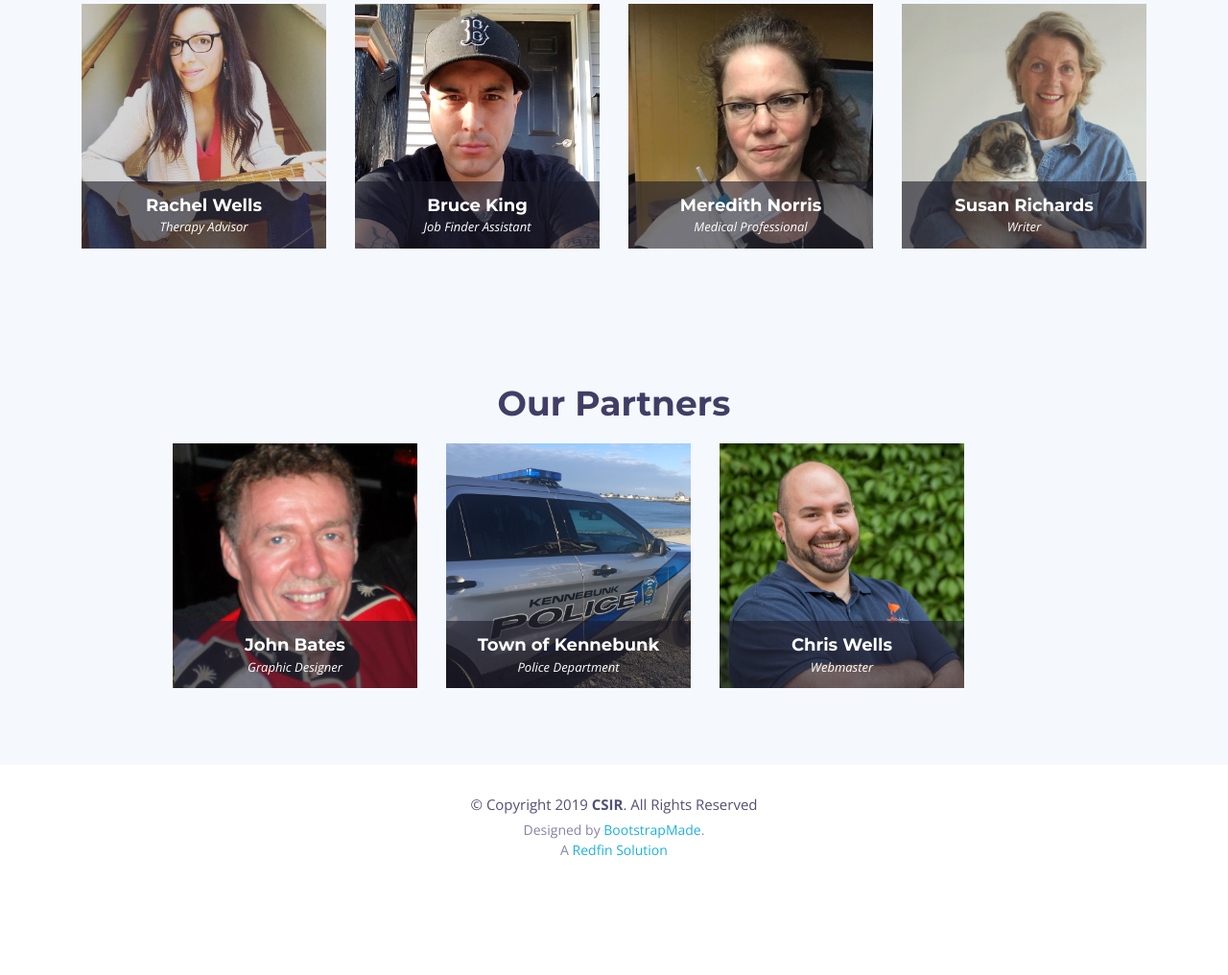
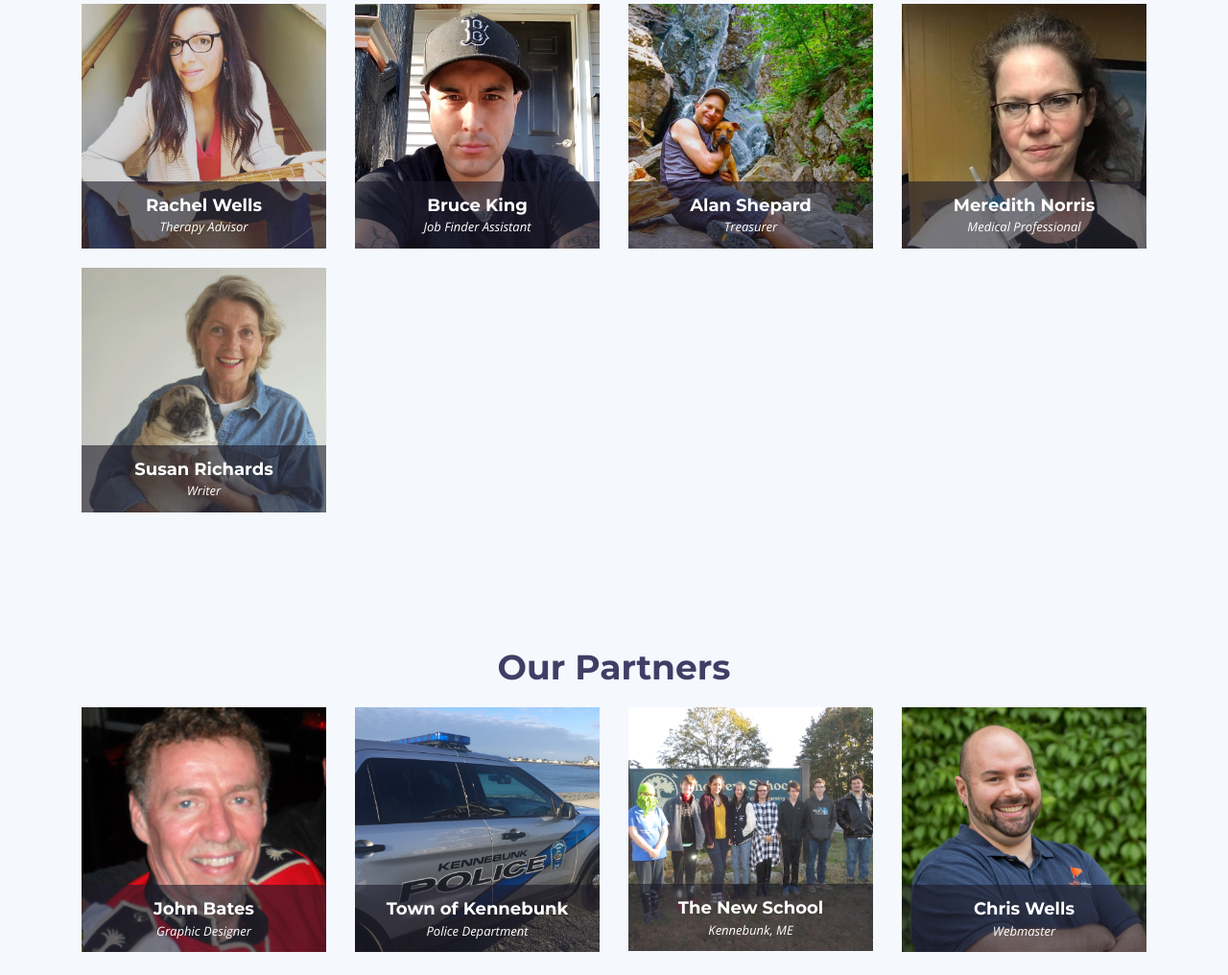
Before and after one commit to chrisfromredfin/csir, a plain HTML site: page team.html in a window 1280 px wide. Shown: the part 1300-2316 px from the top of the page at 96% size. Drawn offline with nearby package versions, Linux system fonts and the light colour scheme.

Commit message:
update team for new school and alan

```diff
--- a/team.html
+++ b/team.html
@@ -33,11 +33,11 @@
     <link
     href="css/style.css" rel="stylesheet">
   <!-- =======================================================
-                                                                                                                                                                                    Theme Name: Rapid
-                                                                                                                                                                                    Theme URL: https://bootstrapmade.com/rapid-multipurpose-bootstrap-business-template/
-                                                                                                                                                                                    Author: BootstrapMade.com
-                                                                                                                                                                                    License: https://bootstrapmade.com/license/
-                                                                                                                                                                                  ======================================================= -->
+                                                                                                                                                                                                          Theme Name: Rapid
+                                                                                                                                                                                                          Theme URL: https://bootstrapmade.com/rapid-multipurpose-bootstrap-business-template/
+                                                                                                                                                                                                          Author: BootstrapMade.com
+                                                                                                                                                                                                          License: https://bootstrapmade.com/license/
+                                                                                                                                                                                                        ======================================================= -->
   </head>
 
   <body>
@@ -301,6 +301,36 @@
 
 
             <div class="col-lg-3 col-md-6 wow fadeInUp" data-wow-delay="0.3s">
+              <div class="modal" id="team-as" role="dialog" tabindex="-1">
+                <div class="modal-dialog" role="document">
+                  <div class="modal-content">
+                    <div class="modal-header">
+                      <h5 class="modal-title">Alan Shepard</h5>
+                      <button aria-label="Close" class="close" data-dismiss="modal" type="button">
+                        <span aria-hidden="true">&times;</span>
+                      </button>
+                    </div>
+                    <div class="modal-body">
+                      <p>Alan is a current president of the Kennebunk Free Library Board of Trustees, and a member of Kennebunk Portside Rotary (Past president and District Secretary), Heartwood College of Art Board of Director, and is currently on the Board for Maine Stage Shakespeare.</p>
+                      <p>He is a former member of the Board of the Brick Store Museum,the Kennebunk Planning Board, and the Zoning Rewrite Committee. He also served on the MSAD 71 Board of directors for 9 years, and was the chairman of the building committees for the Middle School of the Kennebunks, and the Kennebunk Elementary School. His hobbies include, tennis, running, flyfishing, scuba diving, paddle tennis,road biking, hiking,jazz (tenor sax) photography and writing.</p>
+                    </div>
+                  </div>
+                </div>
+              </div>
+              <a data-target="#team-as" data-toggle="modal" href="#team-alan-shepard">
+                <div class="member">
+                  <img alt="" class="img-fluid" src="img/team/alan-shepard.jpg">
+                  <div class="member-info">
+                    <div class="member-info-content">
+                      <h4>Alan Shepard</h4>
+                      <span>Treasurer</span>
+                    </div>
+                  </div>
+                </div>
+              </a>
+            </div>
+
+            <div class="col-lg-3 col-md-6 wow fadeInUp" data-wow-delay="0.3s">
               <div class="modal" id="team-mr" role="dialog" tabindex="-1">
                 <div class="modal-dialog" role="document">
                   <div class="modal-content">
@@ -376,7 +406,7 @@
 
           <div class="row">
 
-            <div class="offset-lg-1 col-lg-3 col-md-6 wow fadeInUp" data-wow-delay="0.2s">
+            <div class="col-lg-3 col-md-6 wow fadeInUp" data-wow-delay="0.2s">
               <div class="member">
                 <img alt="" class="img-fluid" src="img/team/john-bates.jpg">
                 <div class="member-info">
@@ -395,6 +425,18 @@
                   <div class="member-info-content">
                     <h4>Town of Kennebunk</h4>
                     <span>Police Department</span>
+                  </div>
+                </div>
+              </div>
+            </div>
+
+            <div class="col-lg-3 col-md-6 wow fadeInUp" data-wow-delay="0.2s">
+              <div class="member">
+                <img alt="" class="img-fluid" src="img/team/new-school.jpg">
+                <div class="member-info">
+                  <div class="member-info-content">
+                    <h4>The New School</h4>
+                    <span>Kennebunk, ME</span>
                   </div>
                 </div>
               </div>
```
Also changed, not shown: img/team/alan-shepard.jpg (added), img/team/new-school.jpg (added).
